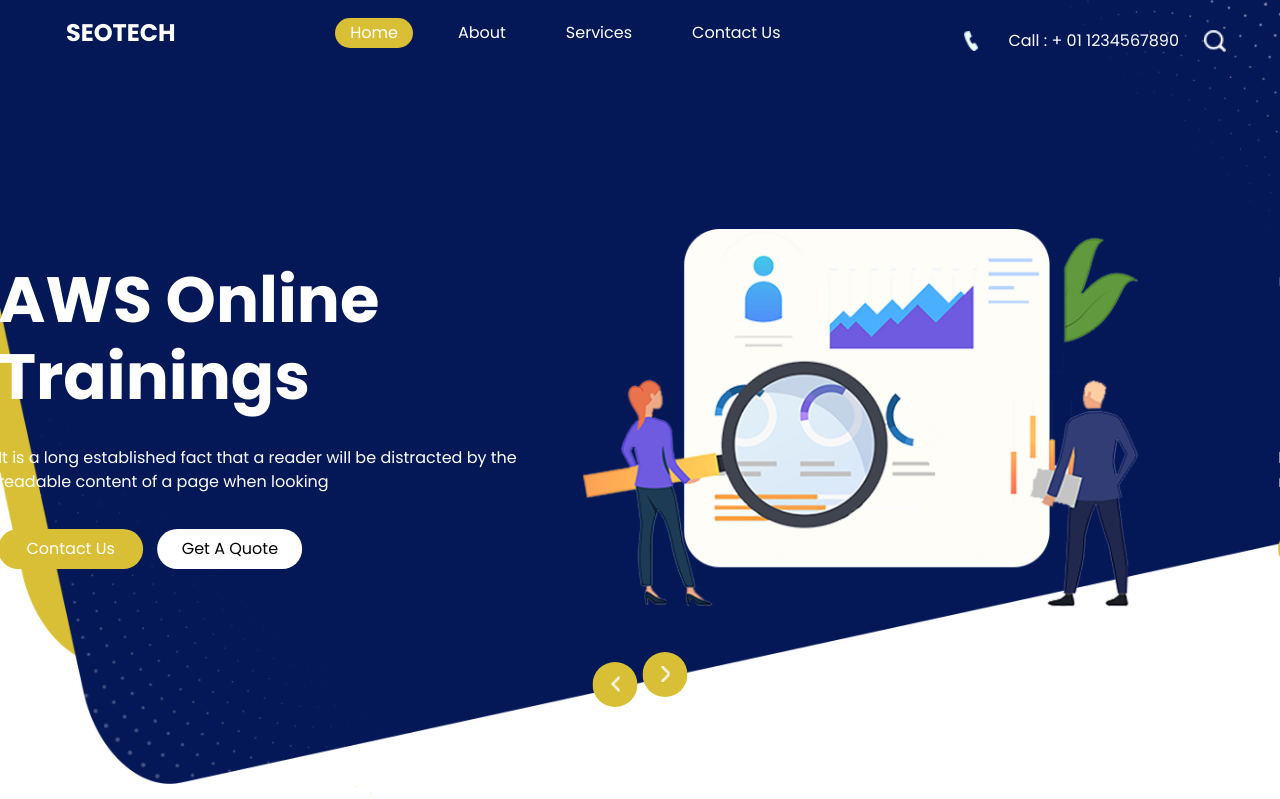
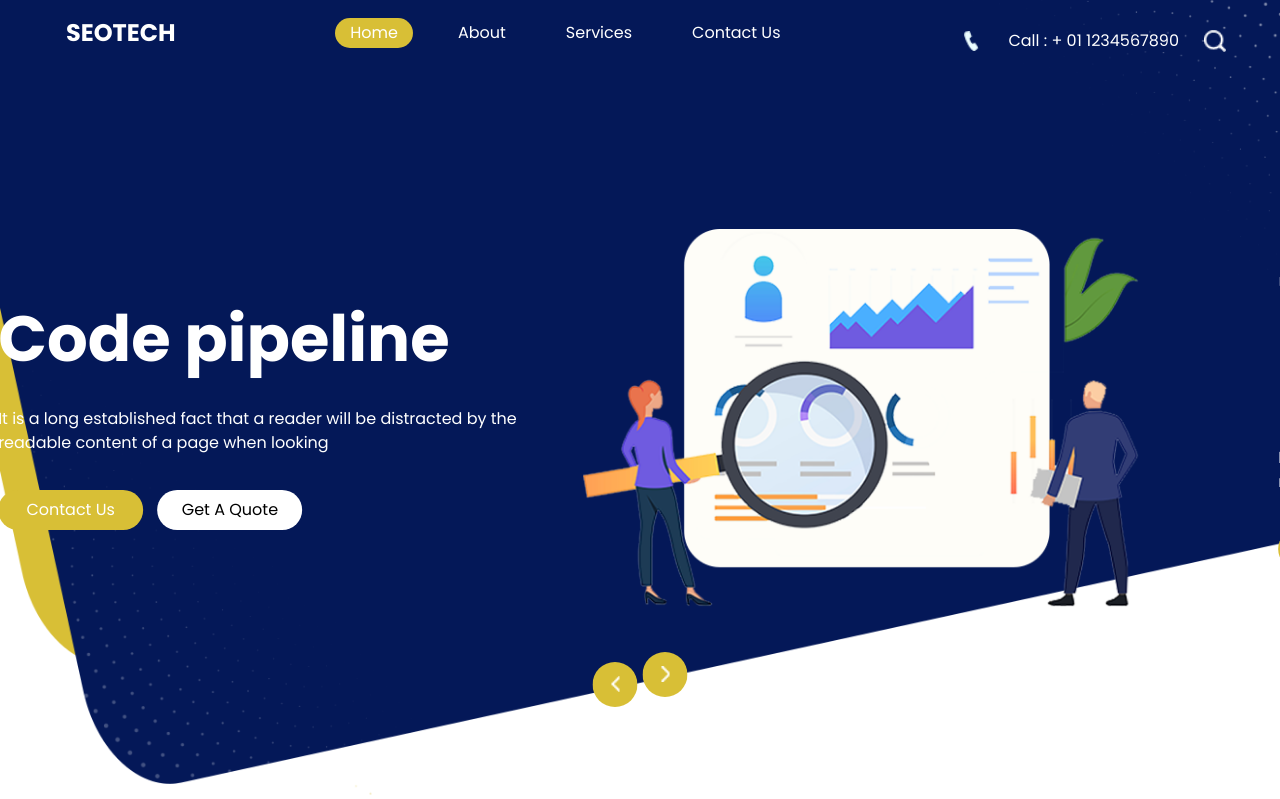
Before and after one commit to earun004/seotechhtml, a plain HTML site: page index.html in a window 1280 px wide. Shown: the top 799 px of the page. Drawn offline with nearby package versions, Linux system fonts and the light colour scheme.

Commit message:
Index file updated

```diff
--- a/index.html
+++ b/index.html
@@ -90,7 +90,7 @@
                 <div class="col-md-6 ">
                   <div class="detail_box">
                     <h1>
-                      AWS Online Trainings
+                      Code pipeline
                     </h1>
                     <p>
                       It is a long established fact that a reader will be distracted by the readable content of a page
```
